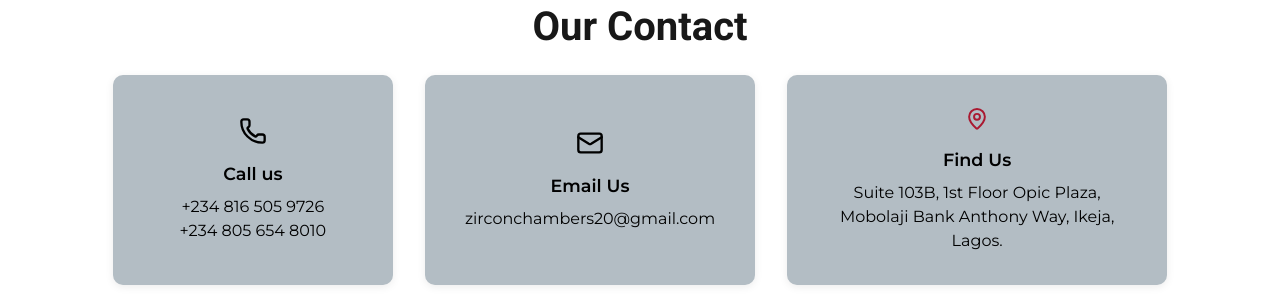
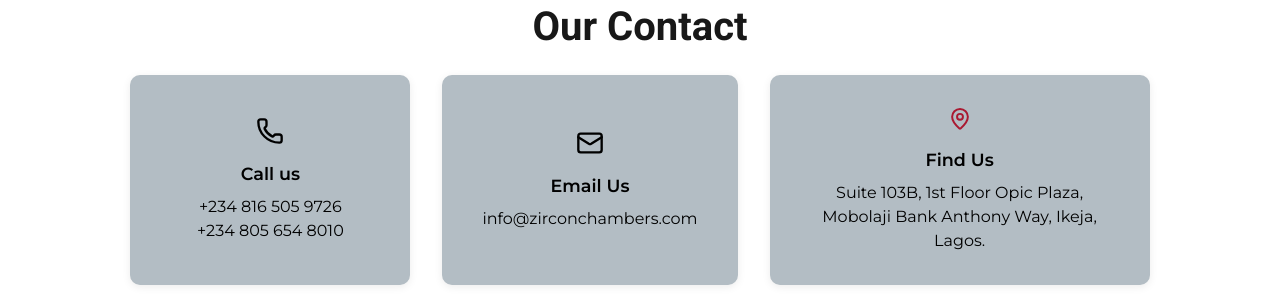
Before and after one commit to fikki2blunt/zircon-chambers, a plain HTML site: page index.html in a window 1280 px wide. Shown: the part 4060-4357 px from the top of the page. Drawn offline with nearby package versions, Linux system fonts and the light colour scheme.

Commit message:
zircon chambers

```diff
--- a/index.html
+++ b/index.html
@@ -643,7 +643,7 @@
                         <i id="contact-mail" data-lucide="mail" style="width: 28px; height: 28px; color: #000;"></i>
                         <div>
                             <strong>Email Us</strong>
-                            <p>zirconchambers20@gmail.com</p>
+                            <p>info@zirconchambers.com</p>
                         </div>
                     </div>
                     <div class="contact-card">
```
